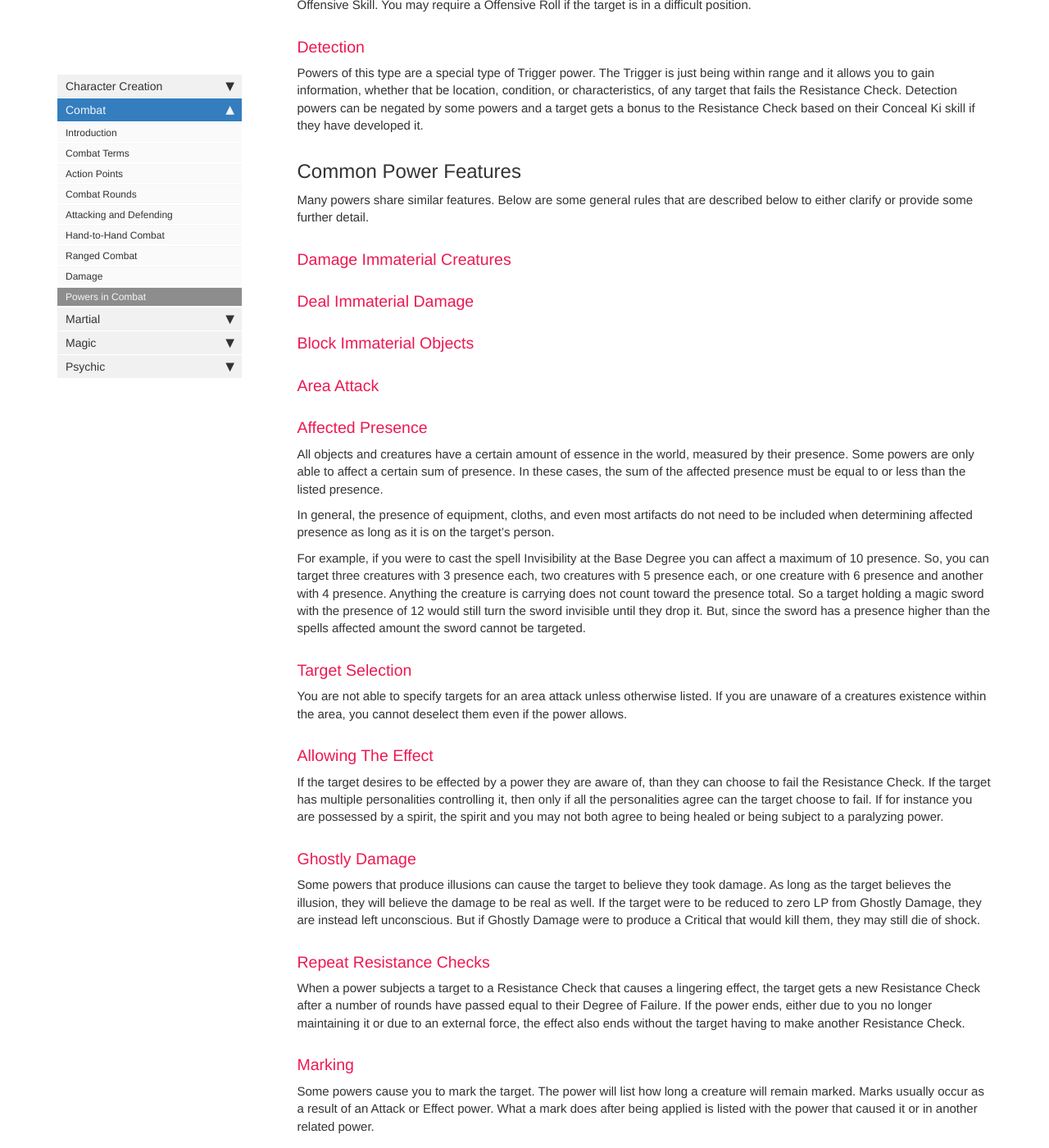
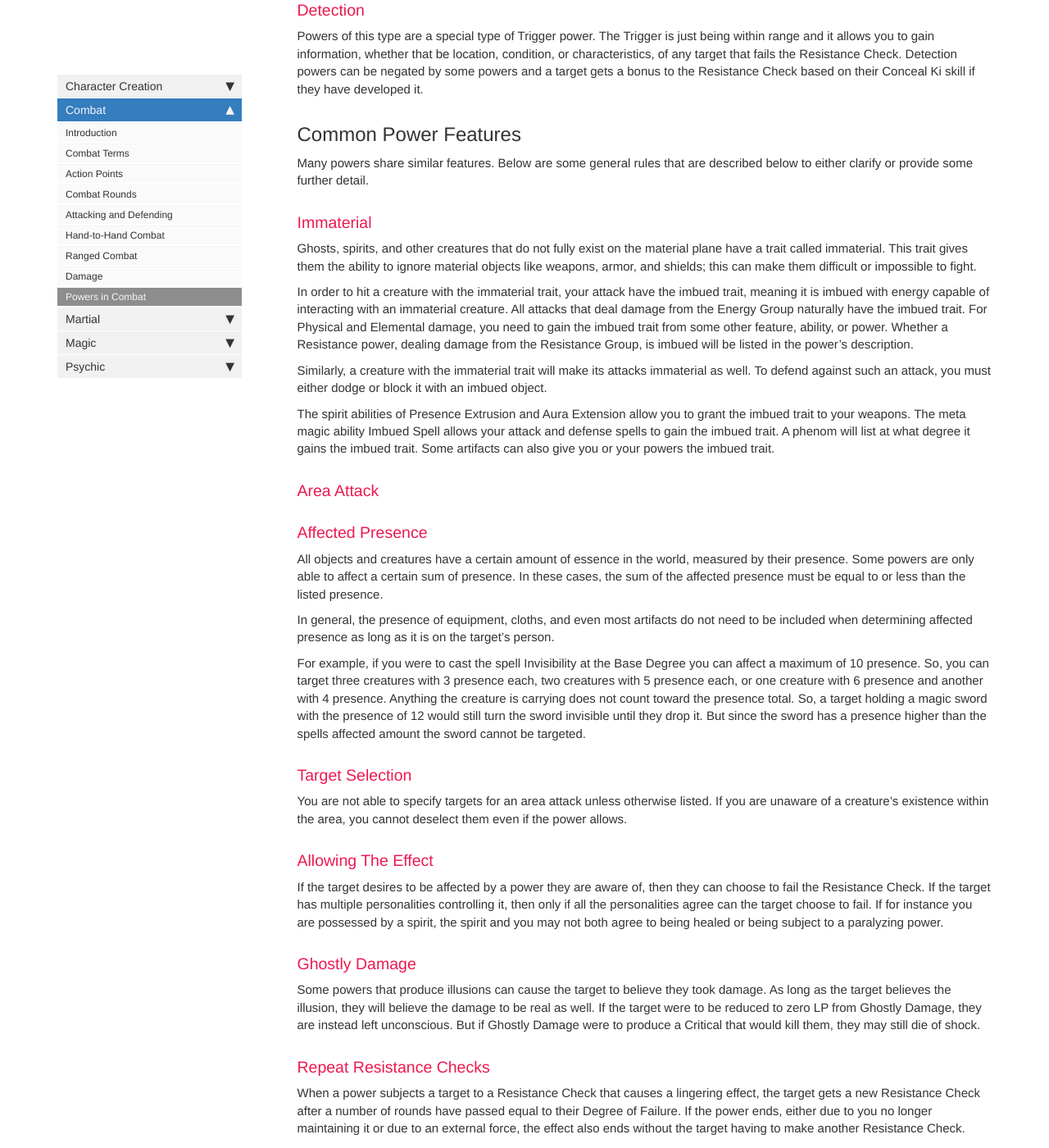
Before and after one commit to kaiser-rpg/KaiserRPG.github.io, a Jekyll site: the page built from pages/rule/combat/powers_in_combat.md, in a window 1280 px wide and 1400 px high, scrolled down 2268 px. Shown: the whole window at 82% size. Built offline with Jekyll 4.4.1, drawn with Linux system fonts in a browser that asks for light colours; nearby versions of some CDN libraries; comment, search, counter and statistics services are not loaded; some of the changed text lies outside the part shown.

Commit message:
Update powers_in_combat.md

```diff
--- a/pages/rule/combat/powers_in_combat.md
+++ b/pages/rule/combat/powers_in_combat.md
@@ -9,28 +9,28 @@
 Below are the types of powers that you can find in Kaiser. The description of each type of power includes how to use your Offensive or Defensive Skills and the visibility of the power.
 
 ### Attack
-Powers of the this type allow you to perform an Offensive Roll against a target using the appropriate Offensive Skill. This power is equivalent to a thrown projectile attack; the Base Damage is determined by the power and the Maximum Distance is based on your Offensive Skill or is directly listed.
+Powers of this type allow you to perform an Offensive Roll against a target using the appropriate Offensive Skill. This power is equivalent to a thrown projectile attack; the Base Damage is determined by the power and the Maximum Distance is based on your Offensive Skill or is directly listed.
 
 Attack powers can be seen on the material plane. The power will list if it can only be blocked with immaterial objects or if the power can hit immaterial creatures.
 
 Additional details on how to make an attack with a power, see LINKTO.
 
 ### Defense
-Defense powers allow you to use an appropriate Defensive Skill to defend ourself from certain attacks, depending on the what the Power allows. Most Defense powers create a Supernatural Barrier. Powers that do not create Supernatural Barriers will list how to defend with them.
+Defense powers allow you to use an appropriate Defensive Skill to prevent certain attacks, depending on the what the Power allows. Most Defense powers create a supernatural barrier. Powers that do not create supernatural barriers will list how to defend with them.
 
 Defense powers are visible on the material plane. The power will list if it can block an immaterial object.
 
 Additional details on how to defend with a Supernatural Barrier, see LINKTO.
 
 ### Effect
-Powers of the this type target an aspect of a creature. You use an appropriate Offensive Skill to aim and strike the target. The target applies their Absorption and AV — usually Force. If you obtain at least one Unit of Damage, then you cause the target to make a Resistance Check listed by the power. Gaining additional Units of Damage have no effect on the Resistance Check.
+Powers of this type target an aspect of a creature. You use an appropriate Offensive Skill to aim and strike the target. The target applies their Absorption and AV — usually Force. If you obtain at least one Unit of Damage, then you cause the target to make a Resistance Check listed by the power. Gaining additional Units of Damage have no effect on the Resistance Check.
 
 Effect powers never deal damage from the Offensive Roll — unless the power is also of the Attack Type — but it can hit immaterial targets if it uses the Force Damage Type. Additional, if the defender is unable to touch immaterial objects, they are unable to block Effect Powers unless otherwise stated.
 
 Effect Powers are equivalent to a thrown projectile but they cannot be seen on the material plane. Instead, the power will list what vision is required to not apply the Blind Penalty to defend. Powers that belong to both Attack and Effect are visible on the material plane.
 
 ### Automatic
-Powers of this type produce automatic effects on you, another creature, or the environment. They usually produce beneficial effects. The maximum distance will be listed or is determined by an appropriate Offensive Skill and you do not require a Offensive Roll unless the target is in a difficult position. If no Resistance Check Difficulty is listed, the target can resist with a SR 8 Check.
+Powers of this type produce automatic effects on you, another creature, or the environment. They usually produce beneficial effects. The maximum distance will be listed or is determined by an appropriate Offensive Skill and you do not require an Offensive Roll unless the target is in a difficult position. If no Resistance Check Difficulty is listed, the target can resist with a SR 8 Check.
 
 Automatic Powers are not visible on the material plane. But the after-effect can be material, like shedding light or healing wounds.
 
@@ -39,7 +39,7 @@
 
 Trigger powers are frequently Effect as well, in this case the target makes the Resistance Check when the triggering condition is meet. A target who passes the Resistance Check is immune to the Power's Resistance Check for a number of rounds equal to their Degree of Success. Once the immunity ends and the conditions are meet again, the target must make another Resistance Check.
 
-Some Trigger powers can have a center point other than you. The center can be placed anywhere within range of your Offensive Skill. You may require a Offensive Roll if the target is in a difficult position.
+Some Trigger powers can have a center point other than you. The center can be placed anywhere within range of your Offensive Skill. You may require an Offensive Roll if the target is in a difficult position.
 
 ### Detection
 Powers of this type are a special type of Trigger power. The Trigger is just being within range and it allows you to gain information, whether that be location, condition, or characteristics, of any target that fails the Resistance Check. Detection powers can be negated by some powers and a target gets a bonus to the Resistance Check based on their Conceal Ki skill if they have developed it.
@@ -47,11 +47,14 @@
 ## Common Power Features
 Many powers share similar features. Below are some general rules that are described below to either clarify or provide some further detail.
 
-### Damage Immaterial Creatures
+### Immaterial
+Ghosts, spirits, and other creatures that do not fully exist on the material plane have a trait called immaterial. This trait gives them the ability to ignore material objects like weapons, armor, and shields; this can make them difficult or impossible to fight.
 
-### Deal Immaterial Damage
+In order to hit a creature with the immaterial trait, your attack have the imbued trait, meaning it is imbued with energy capable of interacting with an immaterial creature. All attacks that deal damage from the Energy Group naturally have the imbued trait. For Physical and Elemental damage, you need to gain the imbued trait from some other feature, ability, or power. Whether a Resistance power, dealing damage from the Resistance Group, is imbued will be listed in the power’s description.
 
-### Block Immaterial Objects
+Similarly, a creature with the immaterial trait will make its attacks immaterial as well. To defend against such an attack, you must either dodge or block it with an imbued object.
+
+The spirit abilities of Presence Extrusion and Aura Extension allow you to grant the imbued trait to your weapons. The meta magic ability Imbued Spell allows your attack and defense spells to gain the imbued trait. A phenom will list at what degree it gains the imbued trait. Some artifacts can also give you or your powers the imbued trait.
 
 ### Area Attack
 
@@ -60,13 +63,13 @@
 
 In general, the presence of equipment, cloths, and even most artifacts do not need to be included when determining affected presence as long as it is on the target's person.
 
-For example, if you were to cast the spell Invisibility at the Base Degree you can affect a maximum of 10 presence. So, you can target three creatures with 3 presence each, two creatures with 5 presence each, or one creature with 6 presence and another with 4 presence. Anything the creature is carrying does not count toward the presence total. So a target holding a magic sword with the presence of 12 would still turn the sword invisible until they drop it. But, since the sword has a presence higher than the spells affected amount the sword cannot be targeted.
+For example, if you were to cast the spell Invisibility at the Base Degree you can affect a maximum of 10 presence. So, you can target three creatures with 3 presence each, two creatures with 5 presence each, or one creature with 6 presence and another with 4 presence. Anything the creature is carrying does not count toward the presence total. So, a target holding a magic sword with the presence of 12 would still turn the sword invisible until they drop it. But since the sword has a presence higher than the spells affected amount the sword cannot be targeted.
 
 ### Target Selection
-You are not able to specify targets for an area attack unless otherwise listed. If you are unaware of a creatures existence within the area, you cannot deselect them even if the power allows.
+You are not able to specify targets for an area attack unless otherwise listed. If you are unaware of a creature’s existence within the area, you cannot deselect them even if the power allows.
 
 ### Allowing the Effect
-If the target desires to be effected by a power they are aware of, than they can choose to fail the Resistance Check. If the target has multiple personalities controlling it, then only if all the personalities agree can the target choose to fail. If for instance you are possessed by a spirit, the spirit and you may not both agree to being healed or being subject to a paralyzing power.
+If the target desires to be affected by a power they are aware of, then they can choose to fail the Resistance Check. If the target has multiple personalities controlling it, then only if all the personalities agree can the target choose to fail. If for instance you are possessed by a spirit, the spirit and you may not both agree to being healed or being subject to a paralyzing power.
 
 ### Ghostly Damage
 Some powers that produce illusions can cause the target to believe they took damage. As long as the target believes the illusion, they will believe the damage to be real as well. If the target were to be reduced to zero LP from Ghostly Damage, they are instead left unconscious. But if Ghostly Damage were to produce a Critical that would kill them, they may still die of shock.
@@ -91,14 +94,14 @@
 #### Damage Vulnerability
 Damage vulnerability is when you take additional damage from certain types. This value is added to the Units of Damage calculation. Some creatures naturally have damage vulnerability, like fire elementals and cold damage. When you are subject to multiple damage vulnerabilities, you add the highest vulnerability for each Damage Type to your natural damage vulnerability.
 
-> For example, you cast the Create Vulnerability spell at base degree on a fire elemental. You choose cold damage for the spell. Now, the fire elemental has a final damage vulnerability of 5 (2 from the base degree spell and 3 naturally). So when you hit the fire elemental with an attack that deals cold damage, you increase the Units of Damage by 5 points. If another caster where to cast Create Vulnerability at the intermediate degree, the fire elemental would instead have a final damage vulnerability of 7 (4 from the intermediate degree spell and 3 naturally, the base degree spell is ignored).
+> For example, you cast the Create Vulnerability spell at base degree on a fire elemental. You choose cold damage for the spell. Now, the fire elemental has a final damage vulnerability of 5 (2 from the base degree spell and 3 naturally). So, when you hit the fire elemental with an attack that deals cold damage, you increase the Units of Damage by 5 points. If another caster where to cast Create Vulnerability at the intermediate degree, the fire elemental would instead have a final damage vulnerability of 7 (4 from the intermediate degree spell and 3 naturally, the base degree spell is ignored).
 
 #### Damage Reduction
 Damage reduction is when you reduce the Base Damage of an attack or resistance. Some creatures naturally have damage reduction, like fire elementals and heat damage. When you are subject to multiple damage reductions, you add the highest reduction for each Damage Type to your natural damage reduction.
 
 If the damage reduction reduces the Base Damage to zero, you cannot be injured by that attack. Some sources of damage reduction will list that the damage reduction is ignored when the attack can damage immaterial creatures or some other condition. If your greatest source of damage reduction is ignored but a lesser source is not, then you can use that lesser source instead.
 
-> For example, you are the target of Iron Skin spell cast at the intermediate degree and have an artifact that gives you a damage reduction of 2 for all physical damage. Your final damage reduction is 3 since the spell and the artifact grant 3 and 2 respectively. So when you are the target of an attack that deals impact damage, you reduce the Base Damage by 3 points.
+> For example, you are the target of Iron Skin spell cast at the intermediate degree and have an artifact that gives you a damage reduction of 2 for all physical damage. Your final damage reduction is 3 since the spell and the artifact grant 3 and 2 respectively. So, when you are the target of an attack that deals impact damage, you reduce the Base Damage by 3 points.
 
 #### Damage Barrier
 A damage barrier represents the minimum Base Damage necessary to harm you for a given Damage Type. This does not reduce the Base Damage of the attack, only negates the damage if the Base Damage is less than the damage barrier. When you are subject to multiple damage barriers, you apply the highest value for each Damage Type. Even if you naturally have a damage barrier, only the highest one will apply.
@@ -132,7 +135,7 @@
 When an attack reduces a barrier's Life Points to zero, it breaks. Then whoever is protected by the barrier automatically suffer any damage not absorbed by the barrier. You can reduce the damage by 1 point for each AV against that Damage Type. Damage reduction and damage resistance will both only reduce the final damage taken, but damage barrier works as normal.
 
 ### Barriers and other Defenses
-You can only rely on one method of defense against any single attack. If you defend yourself by Dodging an attack, then a barrier trying to block will only get in the way and vise versa. If a barrier is unable to block an attack, you are not able to then Block or Dodge as there is not enough time to react. Similarly, if you are covered by multiple barriers, you can only use one of them to block since they would get in each others way.
+You can only rely on one method of defense against any single attack. If you defend yourself by Dodging an attack, then a barrier trying to block will only get in the way and vice versa. If a barrier is unable to block an attack, you are not able to then Block or Dodge as there is not enough time to react. Similarly, if you are covered by multiple barriers, you can only use one of them to block since they would get in each other’s way.
 
 ### Covering Others with Barriers
 A barrier can be used to cover someone other than its creator, but due to the complexity to creating and controlling a barrier at a distance some special rules apply.
```
Also changed, not shown: other parts of pages/rule/combat/powers_in_combat.md (+5 -5 lines).
